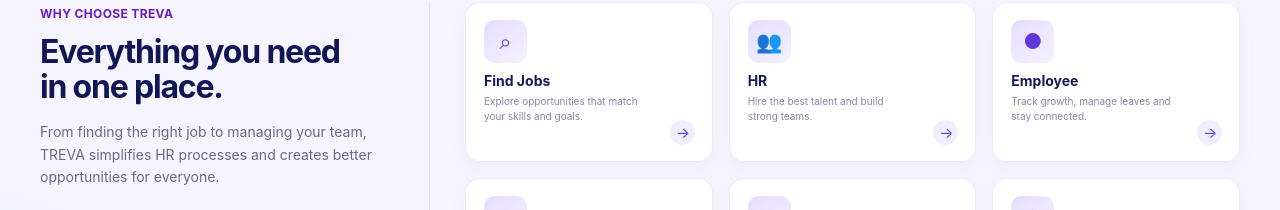
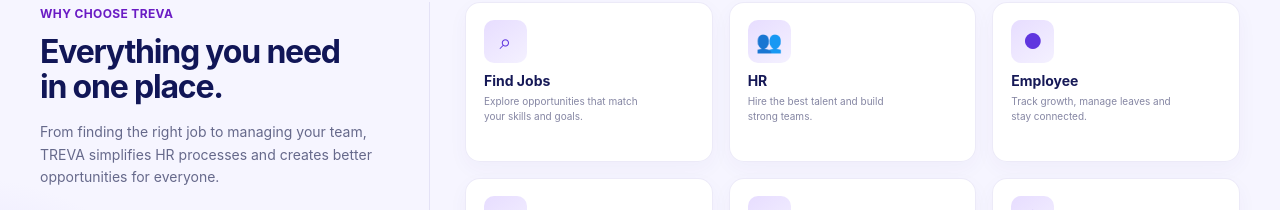
Before and after one commit to Gen-Mayank/AI-HR-Frontend, a React (Vite) app: page / in a window 1280 px wide. Shown: the part 551-761 px from the top of the page. Built offline with nearby package versions, Linux system fonts and the light colour scheme.

Commit message:
Modified UI

```diff
--- a/src/components/landing/WhyChoose.jsx
+++ b/src/components/landing/WhyChoose.jsx
@@ -100,10 +100,6 @@
 
               <p>{feature.description}</p>
 
-              <button className="card-arrow">
-                →
-              </button>
-
             </div>
           ))}
         </div>
```
